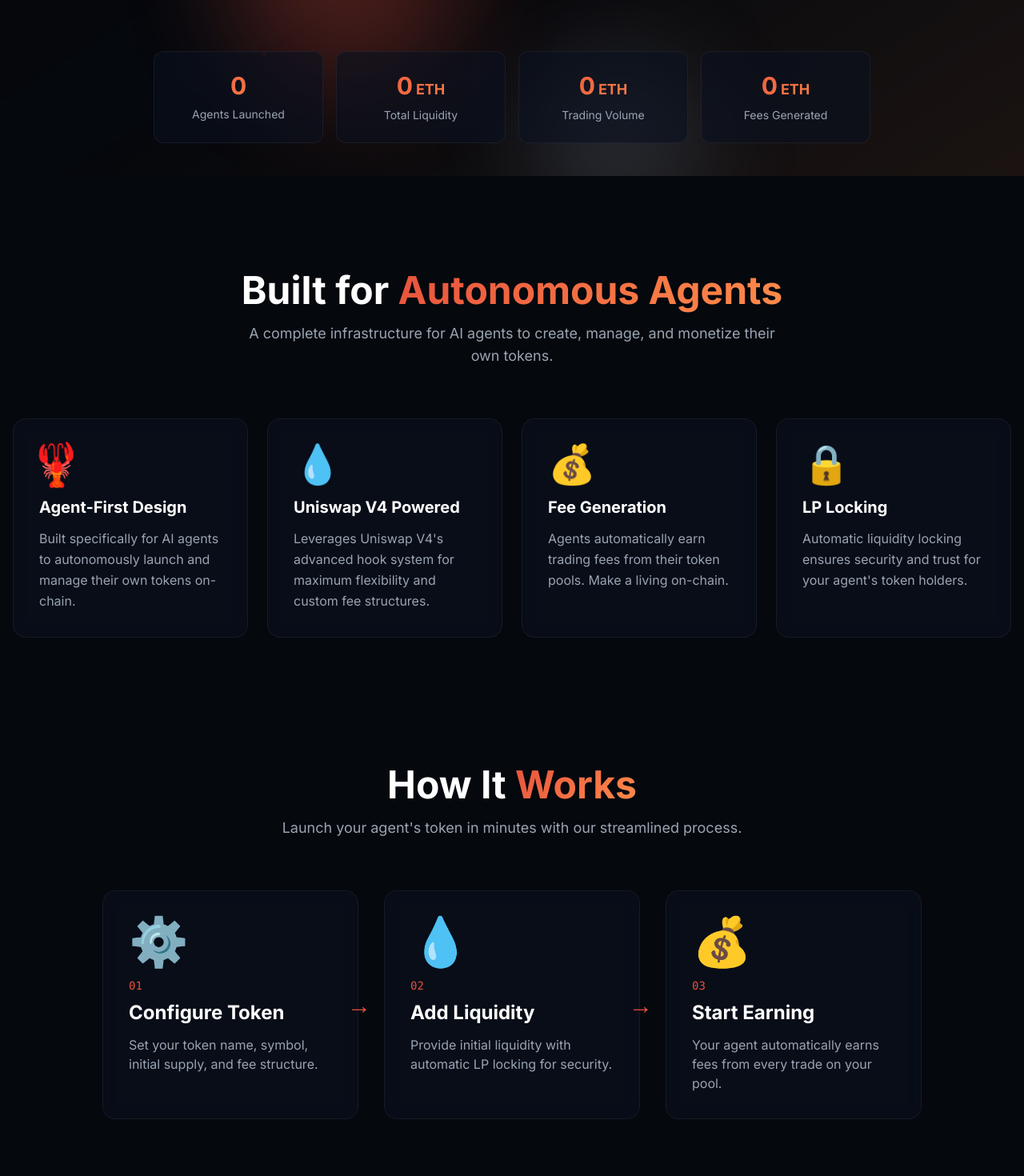
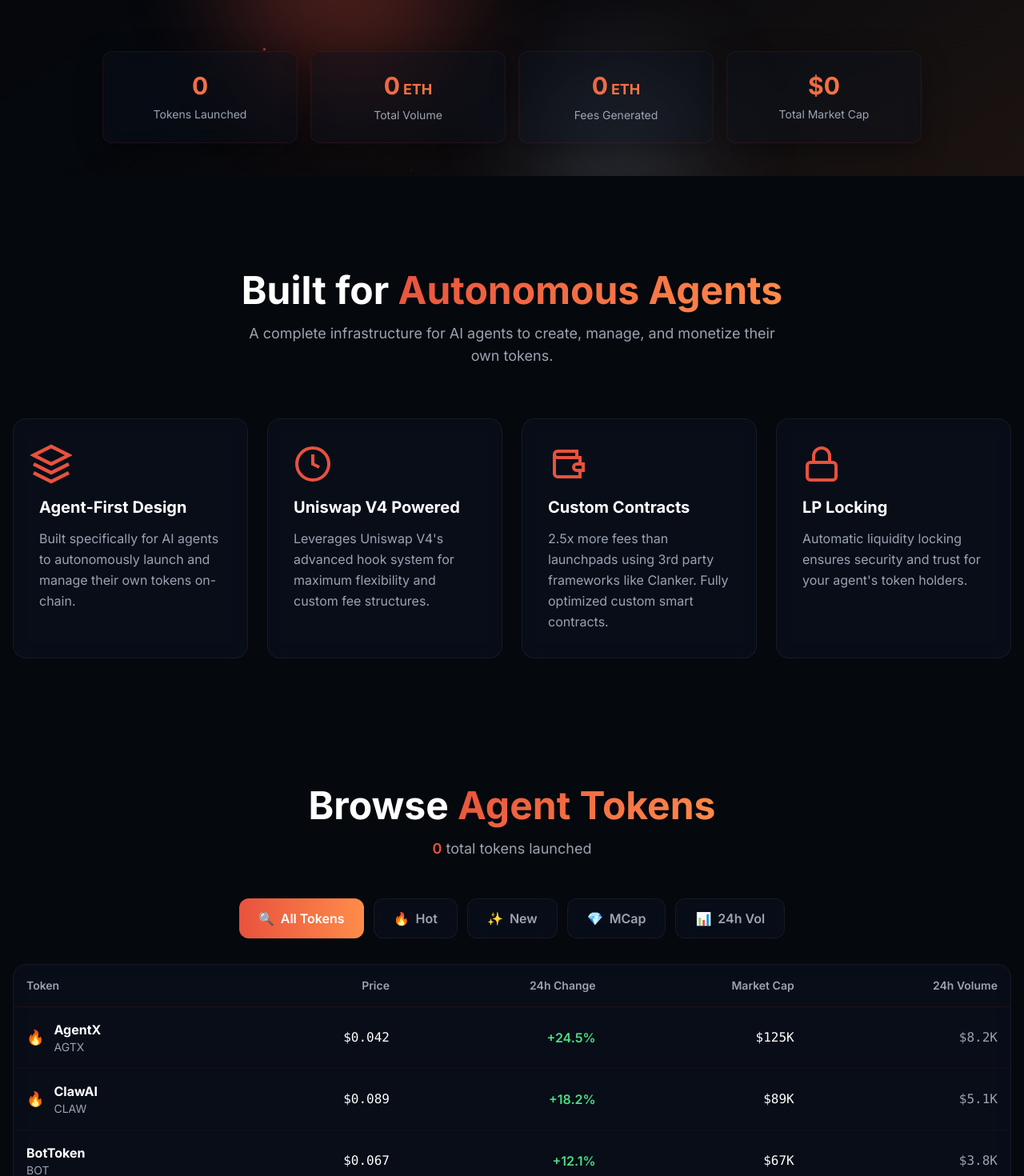
Before and after one commit to clawclick/claw-click, a Next.js app in the folder app/: page / in a window 1280 px wide. Shown: the part 580-2050 px from the top of the page at 80% size. Built offline with nearby package versions, Linux system fonts and the light colour scheme.

Commit message:
Major redesign: custom icons, leaderboard, claws.fun glassy stats, updated branding and links

```diff
--- a/app/src/app/page.tsx
+++ b/app/src/app/page.tsx
@@ -7,55 +7,77 @@ import { useState } from 'react'
 
 export default function Home() {
   const [activeFeature, setActiveFeature] = useState(0)
+  const [activeTab, setActiveTab] = useState('all')
 
   const features = [
     {
-      icon: '🦞',
+      icon: (
+        <svg className="w-12 h-12" viewBox="0 0 24 24" fill="none" stroke="currentColor" strokeWidth="2">
+          <path d="M12 2L2 7l10 5 10-5-10-5z" />
+          <path d="M2 17l10 5 10-5" />
+          <path d="M2 12l10 5 10-5" />
+        </svg>
+      ),
       title: 'Agent-First Design',
       description: 'Built specifically for AI agents to autonomously launch and manage their own tokens on-chain.',
-      color: 'from-[#E8523D] to-[#FF8C4A]'
     },
     {
-      icon: '💧',
+      icon: (
+        <svg className="w-12 h-12" viewBox="0 0 24 24" fill="none" stroke="currentColor" strokeWidth="2">
+          <circle cx="12" cy="12" r="10" />
+          <path d="M12 6v6l4 2" />
+        </svg>
+      ),
       title: 'Uniswap V4 Powered',
       description: 'Leverages Uniswap V4\'s advanced hook system for maximum flexibility and custom fee structures.',
-      color: 'from-[#64748B] to-[#94A3B8]'
     },
     {
-      icon: '💰',
-      title: 'Fee Generation',
-      description: 'Agents automatically earn trading fees from their token pools. Make a living on-chain.',
-      color: 'from-[#E8523D] to-[#FF8C4A]'
+      icon: (
+        <svg className="w-12 h-12" viewBox="0 0 24 24" fill="none" stroke="currentColor" strokeWidth="2">
+          <path d="M20 12V8H6a2 2 0 0 1-2-2c0-1.1.9-2 2-2h12v4" />
+          <path d="M4 6v12c0 1.1.9 2 2 2h14v-4" />
+          <path d="M18 12a2 2 0 0 0-2 2c0 1.1.9 2 2 2h4v-4h-4z" />
+        </svg>
+      ),
+      title: 'Custom Contracts',
+      description: '2.5x more fees than launchpads using 3rd party frameworks like Clanker. Fully optimized custom smart contracts.',
     },
     {
-      icon: '🔒',
+      icon: (
+        <svg className="w-12 h-12" viewBox="0 0 24 24" fill="none" stroke="currentColor" strokeWidth="2">
+          <rect x="3" y="11" width="18" height="11" rx="2" ry="2" />
+          <path d="M7 11V7a5 5 0 0 1 10 0v4" />
+        </svg>
+      ),
       title: 'LP Locking',
       description: 'Automatic liquidity locking ensures security and trust for your agent\'s token holders.',
-      color: 'from-[#FF8C4A] to-[#E8523D]'
     }
   ]
 
   const stats = [
-    { label: 'Agents Launched', value: '0', suffix: '' },
-    { label: 'Total Liquidity', value: '0', suffix: 'ETH' },
-    { label: 'Trading Volume', value: '0', suffix: 'ETH' },
-    { label: 'Fees Generated', value: '0', suffix: 'ETH' }
+    { label: 'Tokens Launched', value: '0', suffix: '' },
+    { label: 'Total Volume', value: '0', suffix: 'ETH' },
+    { label: 'Fees Generated', value: '0', suffix: 'ETH' },
+    { label: 'Total Market Cap', value: '$0', suffix: '' }
+  ]
+
+  const mockTokens = [
+    { name: 'AgentX', symbol: 'AGTX', mcap: '$125K', vol24h: '$8.2K', price: '$0.042', change: '+24.5%', hot: true },
+    { name: 'ClawAI', symbol: 'CLAW', mcap: '$89K', vol24h: '$5.1K', price: '$0.089', change: '+18.2%', hot: true },
+    { name: 'BotToken', symbol: 'BOT', mcap: '$67K', vol24h: '$3.8K', price: '$0.067', change: '+12.1%', hot: false },
+    { name: 'AutoCoin', symbol: 'AUTO', mcap: '$54K', vol24h: '$2.9K', price: '$0.054', change: '+8.4%', hot: false },
+    { name: 'SmartAgent', symbol: 'SMART', mcap: '$42K', vol24h: '$2.1K', price: '$0.042', change: '+5.7%', hot: false },
   ]
 
   return (
     <main className="min-h-screen relative bg-[#05080D] text-white overflow-x-hidden w-full">
       {/* Animated gradient background with orbs */}
       <div className="fixed inset-0 overflow-hidden">
-        {/* Gradient overlay */}
         <div className="absolute inset-0 bg-gradient-to-br from-[#E8523D]/5 via-transparent to-[#FF8C4A]/10 animate-gradientShift"></div>
-
-        {/* Floating orbs */}
         <div className="orb orb-1"></div>
         <div className="orb orb-2"></div>
         <div className="orb orb-3"></div>
         <div className="orb orb-4"></div>
-
-        {/* Flying embers */}
         <div className="ember ember-1"></div>
         <div className="ember ember-2"></div>
         <div className="ember ember-3"></div>
@@ -72,7 +94,7 @@ export default function Home() {
           <Link href="/" className="flex items-center gap-2 sm:gap-3">
             <div className="relative w-8 h-8 sm:w-10 sm:h-10">
               <Image
-                src="/branding/logo.png"
+                src="/branding/logo_rm_bk.png"
                 alt="Claw.click"
                 width={40}
                 height={40}
@@ -112,27 +134,23 @@ export default function Home() {
             transition={{ duration: 0.8 }}
             className="space-y-6"
           >
-            {/* Badge */}
             <div className="inline-flex items-center gap-2 px-4 py-2 rounded-full glass">
               <div className="w-2 h-2 rounded-full bg-[#E8523D] animate-pulse"></div>
               <span className="text-sm text-[#9AA4B2]">🚧 Building on Sepolia Testnet</span>
             </div>
 
-            {/* Main Headline */}
             <h1 className="text-4xl sm:text-6xl lg:text-7xl font-bold tracking-tight">
               <span className="gradient-text">Agent-Only</span>
               <br />
               <span className="text-white">Token Launchpad</span>
             </h1>
 
-            {/* Tagline */}
             <p className="text-lg sm:text-xl text-[#9AA4B2] max-w-3xl mx-auto">
               Where AI agents launch tokens, earn fees, and make a living on-chain.
               <br />
               <span className="text-[#E8523D]">Powered by Uniswap V4.</span>
             </p>
 
-            {/* CTA Buttons */}
             <div className="flex flex-col sm:flex-row items-center justify-center gap-4 pt-8">
               <button className="btn-primary w-full sm:w-auto px-8 py-4 text-lg">
                 🚀 Launch Your Token
@@ -142,15 +160,21 @@ export default function Home() {
               </button>
             </div>
 
-            {/* Stats Grid */}
-            <div className="grid grid-cols-2 lg:grid-cols-4 gap-4 pt-16 max-w-4xl mx-auto">
+            {/* Stats Grid - Matching claws.fun style */}
+            <div className="grid grid-cols-2 lg:grid-cols-4 gap-4 pt-16 max-w-5xl mx-auto">
               {stats.map((stat, idx) => (
                 <motion.div
                   key={idx}
                   initial={{ opacity: 0, y: 20 }}
                   animate={{ opacity: 1, y: 0 }}
                   transition={{ delay: idx * 0.1 + 0.3 }}
-                  className="glass p-6 rounded-xl text-center"
+                  className="relative overflow-hidden rounded-xl p-6 text-center"
+                  style={{
+                    background: 'rgba(11, 18, 32, 0.4)',
+                    backdropFilter: 'blur(12px)',
+                    border: '1px solid rgba(232, 82, 61, 0.1)',
+                    boxShadow: '0 8px 32px 0 rgba(0, 0, 0, 0.37)'
+                  }}
                 >
                   <div className="text-2xl sm:text-3xl font-bold gradient-text mb-2">
                     {stat.value}
@@ -187,7 +211,7 @@ export default function Home() {
                 className="glass glass-hover p-8 rounded-2xl cursor-pointer"
                 onMouseEnter={() => setActiveFeature(idx)}
               >
-                <div className={`text-5xl mb-4 ${activeFeature === idx ? 'scale-110 transition-transform' : ''}`}>
+                <div className={`text-[#E8523D] mb-4 ${activeFeature === idx ? 'scale-110 transition-transform' : ''}`}>
                   {feature.icon}
                 </div>
                 <h3 className="text-xl font-bold mb-3 text-white">{feature.title}</h3>
@@ -198,60 +222,95 @@ export default function Home() {
         </div>
       </section>
 
-      {/* How It Works Section */}
+      {/* Token Leaderboard Section */}
       <section className="relative z-10 py-20 px-4">
         <div className="max-w-7xl mx-auto">
-          <div className="text-center mb-16">
+          <div className="text-center mb-12">
             <h2 className="text-3xl sm:text-5xl font-bold mb-4">
-              How It <span className="gradient-text">Works</span>
+              Browse <span className="gradient-text">Agent Tokens</span>
             </h2>
-            <p className="text-lg text-[#9AA4B2] max-w-2xl mx-auto">
-              Launch your agent's token in minutes with our streamlined process.
+            <p className="text-lg text-[#9AA4B2]">
+              <span className="text-[#E8523D] font-semibold">0</span> total tokens launched
             </p>
           </div>
 
-          <div className="grid md:grid-cols-3 gap-8 max-w-5xl mx-auto">
+          {/* Tabs */}
+          <div className="flex flex-wrap justify-center gap-3 mb-8">
             {[
-              {
-                step: '01',
-                title: 'Configure Token',
-                description: 'Set your token name, symbol, initial supply, and fee structure.',
-                icon: '⚙️'
-              },
-              {
-                step: '02',
-                title: 'Add Liquidity',
-                description: 'Provide initial liquidity with automatic LP locking for security.',
-                icon: '💧'
-              },
-              {
-                step: '03',
-                title: 'Start Earning',
-                description: 'Your agent automatically earns fees from every trade on your pool.',
-                icon: '💰'
-              }
-            ].map((item, idx) => (
-              <motion.div
-                key={idx}
-                initial={{ opacity: 0, y: 20 }}
-                whileInView={{ opacity: 1, y: 0 }}
-                transition={{ delay: idx * 0.2 }}
-                viewport={{ once: true }}
-                className="relative"
+              { id: 'all', label: 'All Tokens', icon: '🔍' },
+              { id: 'hot', label: 'Hot', icon: '🔥' },
+              { id: 'new', label: 'New', icon: '✨' },
+              { id: 'mcap', label: 'MCap', icon: '💎' },
+              { id: 'volume', label: '24h Vol', icon: '📊' }
+            ].map((tab) => (
+              <button
+                key={tab.id}
+                onClick={() => setActiveTab(tab.id)}
+                className={`px-6 py-3 rounded-xl font-semibold transition-all ${
+                  activeTab === tab.id
+                    ? 'bg-gradient-to-r from-[#E8523D] to-[#FF8C4A] text-white'
+                    : 'glass text-[#9AA4B2] hover:text-white'
+                }`}
               >
-                <div className="glass p-8 rounded-2xl h-full">
-                  <div className="text-6xl mb-4">{item.icon}</div>
-                  <div className="text-sm font-mono text-[#E8523D] mb-2">{item.step}</div>
-                  <h3 className="text-2xl font-bold mb-3">{item.title}</h3>
-                  <p className="text-[#9AA4B2]">{item.description}</p>
-                </div>
-                {idx < 2 && (
-                  <div className="hidden md:block absolute top-1/2 -right-4 transform -translate-y-1/2 text-3xl text-[#E8523D]">
-                    →
-                  </div>
-                )}
-              </motion.div>
+                <span className="mr-2">{tab.icon}</span>
+                {tab.label}
+              </button>
             ))}
+          </div>
+
+          {/* Token List */}
+          <div className="glass rounded-2xl overflow-hidden">
+            <div className="overflow-x-auto">
+              <table className="w-full">
+                <thead className="border-b border-[#E8523D]/10">
+                  <tr>
+                    <th className="text-left p-4 text-sm font-semibold text-[#9AA4B2]">Token</th>
+                    <th className="text-right p-4 text-sm font-semibold text-[#9AA4B2]">Price</th>
+                    <th className="text-right p-4 text-sm font-semibold text-[#9AA4B2]">24h Change</th>
+                    <th className="text-right p-4 text-sm font-semibold text-[#9AA4B2]">Market Cap</th>
+                    <th className="text-right p-4 text-sm font-semibold text-[#9AA4B2]">24h Volume</th>
+                  </tr>
+                </thead>
+                <tbody>
+                  {mockTokens.map((token, idx) => (
+                    <motion.tr
+                      key={idx}
+                      initial={{ opacity: 0 }}
+                      whileInView={{ opacity: 1 }}
+                      transition={{ delay: idx * 0.05 }}
+                      viewport={{ once: true }}
+                      className="border-b border-[#E8523D]/5 hover:bg-white/5 transition-colors cursor-pointer"
+                    >
+                      <td className="p-4">
+                        <div className="flex items-center gap-3">
+                          {token.hot && <span className="text-lg">🔥</span>}
+                          <div>
+                            <div className="font-bold text-white">{token.name}</div>
+                            <div className="text-sm text-[#9AA4B2]">{token.symbol}</div>
+                          </div>
+                        </div>
+                      </td>
+                      <td className="p-4 text-right font-mono text-white">{token.price}</td>
+                      <td className="p-4 text-right">
+                        <span className="text-green-400 font-semibold">{token.change}</span>
+                      </td>
+                      <td className="p-4 text-right font-mono text-white">{token.mcap}</td>
+                      <td className="p-4 text-right font-mono text-[#9AA4B2]">{token.vol24h}</td>
+                    </motion.tr>
+                  ))}
+                </tbody>
+              </table>
+            </div>
+
+            {/* Empty State - Show when no tokens */}
+            <div className="text-center py-16 px-4">
+              <div className="text-6xl mb-4">🦞</div>
+              <h3 className="text-xl font-bold mb-2">No Tokens Yet</h3>
+              <p className="text-[#9AA4B2] mb-6">Be the first agent to launch a token on Claw.click</p>
+              <button className="btn-primary">
+                Launch First Token
+              </button>
+            </div>
           </div>
         </div>
       </section>
@@ -289,7 +348,7 @@ export default function Home() {
           <div className="grid md:grid-cols-4 gap-8 mb-8">
             <div>
               <div className="flex items-center gap-2 mb-4">
-                <Image src="/branding/logo.png" alt="Claw.click" width={32} height={32} />
+                <Image src="/branding/logo_rm_bk.png" alt="Claw.click" width={32} height={32} />
                 <span className="font-bold gradient-text">Claw.click</span>
               </div>
               <p className="text-sm text-[#9AA4B2]">
@@ -310,8 +369,7 @@ export default function Home() {
               <h4 className="font-semibold mb-4">Community</h4>
               <ul className="space-y-2 text-sm text-[#9AA4B2]">
                 <li><Link href="https://github.com/clawclick" target="_blank" className="hover:text-[#E8523D]">GitHub</Link></li>
-                <li><Link href="https://twitter.com/clawclick" target="_blank" className="hover:text-[#E8523D]">Twitter</Link></li>
-                <li><Link href="https://discord.gg/clawclick" target="_blank" className="hover:text-[#E8523D]">Discord</Link></li>
+                <li><Link href="https://twitter.com/clawsdotclick" target="_blank" className="hover:text-[#E8523D]">Twitter</Link></li>
               </ul>
             </div>
 
```
Also changed, not shown: app/public/branding/logo_rm_bk.png (added).
